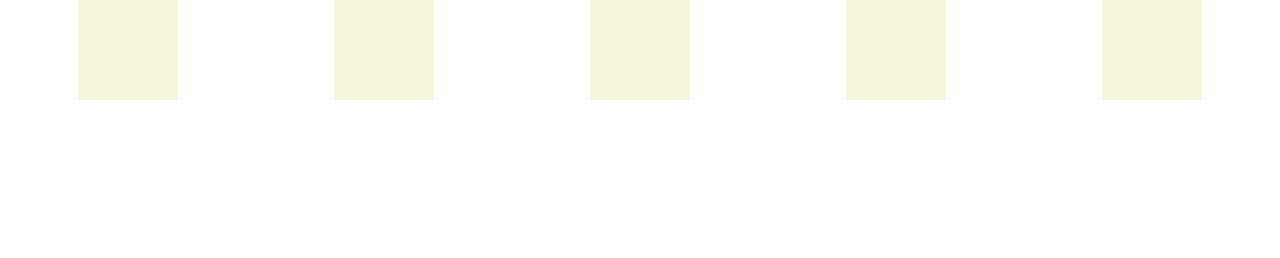
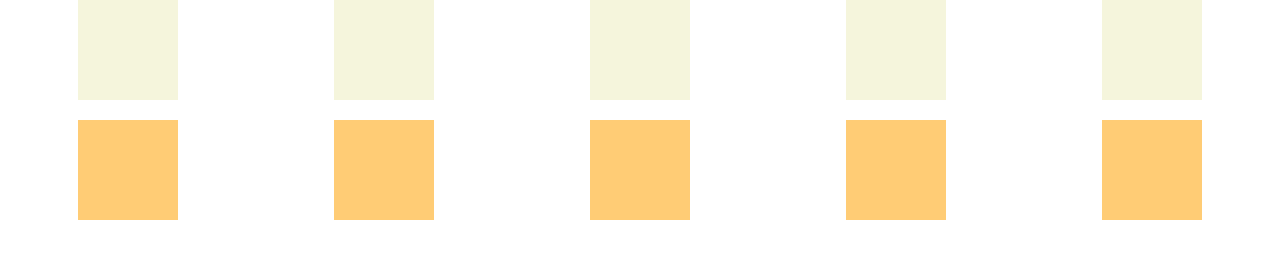
Before and after one commit to Lexa74/mini-games, a plain HTML site: page index.html in a window 1280 px wide. Drawn offline with Linux system fonts and the light colour scheme.

Commit message:
Второй блок готов

```diff
--- a/index.html
+++ b/index.html
@@ -14,5 +14,12 @@
         <div class="container__item"></div>
         <div class="container__item"></div>
     </div>
+    <div class="content">
+        <div class="content__product"></div>
+        <div class="content__product"></div>
+        <div class="content__product"></div>
+        <div class="content__product"></div>
+        <div class="content__product"></div>
+    </div>
 </body>
 </html>
--- a/style.scss
+++ b/style.scss
@@ -14,3 +14,14 @@
         background-color: beige;
     }
 }
+.content {
+    display: flex;
+    justify-content: space-around;
+    margin-top: 20px;
+
+    &__product {
+        width: 100px;
+        height: 100px;
+        background-color: rgb(255, 204, 117);
+    }
+}
```
Also changed, not shown: style.css, 1 other file.
